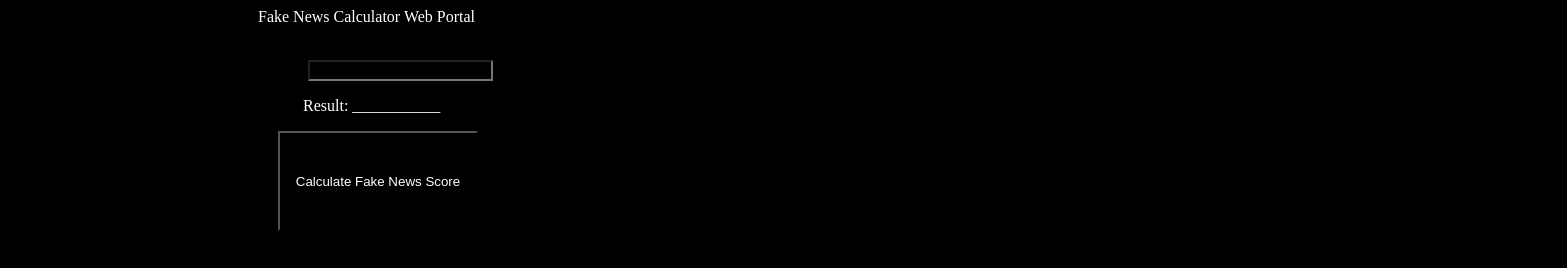
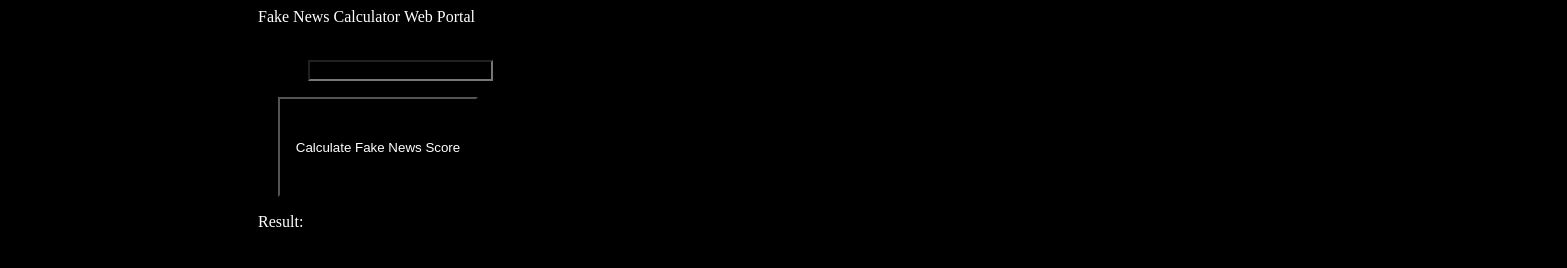
Before and after one commit to Setoville/FakeNewsCalculator, a plain HTML site: page webportal/index.html in a window 1280 px wide. Shown: the whole page, 1567 px wide, since content can reach past the window. Drawn offline with Linux system fonts and the light colour scheme.

Commit message:
Web app complete

```diff
--- a/webportal/index.html
+++ b/webportal/index.html
@@ -10,9 +10,11 @@
   <input type="text" name="url" id="url"><br>
 </form>
 
-<p id="result">	Result: ___________</p>
-<script src="simple_web.js"> </script>
 
 
 <button id="calculate" onclick="calculate_fake_news_score()"> Calculate Fake News Score </button>
+
+<p id="t"> Result: </p>
+<p id="result"> </p>
+<script src="simple_web.js"> </script>
 </HTML>
--- a/webportal/simple_web.js
+++ b/webportal/simple_web.js
@@ -1,7 +1,7 @@
 
 
 var entered_url = "";
-var score = 0;
+var result = document.getElementById('result');
 var server = "http://127.0.0.1:5000/article"
 
 // thanks to Nicholas C. Zakas
@@ -65,13 +65,12 @@ function calculate_fake_news_score() {
 	console.log("FETCHING: " + get_address);
 	fetch(server)
   		.then(function(response) {
+  			console.log(response);
     		return response.json();
  	 	})
   		.then(function(myJson) {
-  			console.log(JSON.stringify(myJson));
-  			// parse JSON response from esp
-   	 		var obj = JSON.parse(myJson);
-   	 		score = parseInt(obj.score, 10);
+   	 		result.innerHTML = myJson.score
+
   		});
 
 
--- a/webportal/style.css
+++ b/webportal/style.css
@@ -14,7 +14,11 @@
     position: relative;
     left:270;
 }
-
+#t {
+	color: white;
+	position: relative;
+	left:250;
+}
 #result {
 	color: white;
 	position: relative;
```
